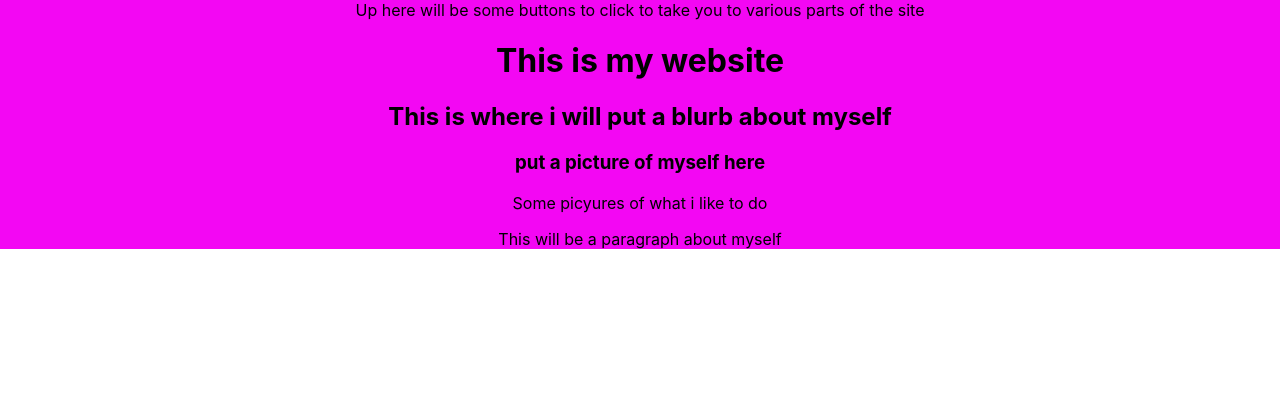
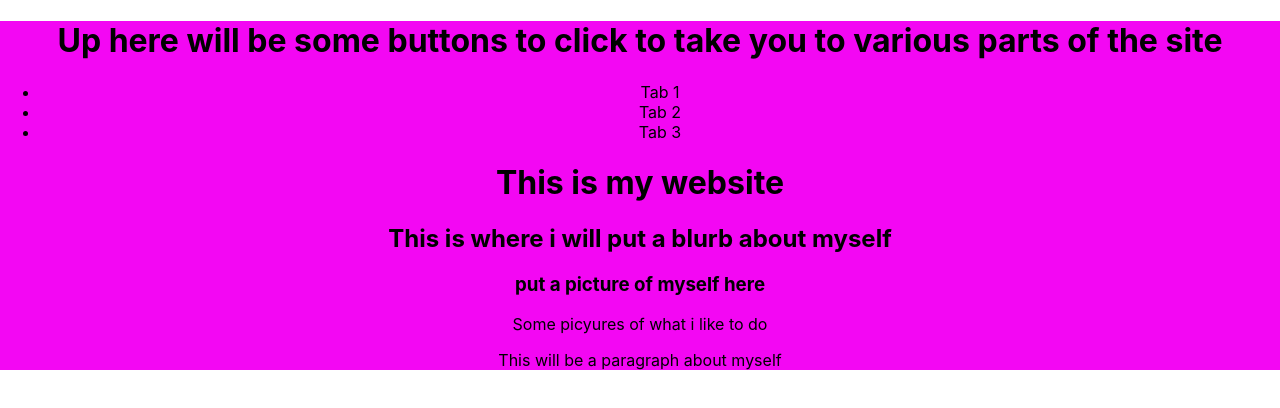
Before and after one commit to ghesketh76/personal-website, a React (Create React App) app: page / in a window 1280 px wide. Shown: the top 408 px of the page. Built offline with nearby package versions, Linux system fonts and the light colour scheme.

Commit message:
header tabs

```diff
--- a/src/App.js
+++ b/src/App.js
@@ -10,7 +10,14 @@ function App() {
 
   return (
     <div className="App">
-      <header>Up here will be some buttons to click to take you to various parts of the site</header>
+      <header>
+        <h1> Up here will be some buttons to click to take you to various parts of the site</h1>
+        <ul>
+          <li>Tab 1</li>
+          <li>Tab 2</li>
+          <li>Tab 3</li>
+        </ul>
+        </header>
       <h1>This is my website</h1>
       <h2>This is where i will put a blurb about myself</h2>
       <h3>put a picture of myself here</h3>
```
